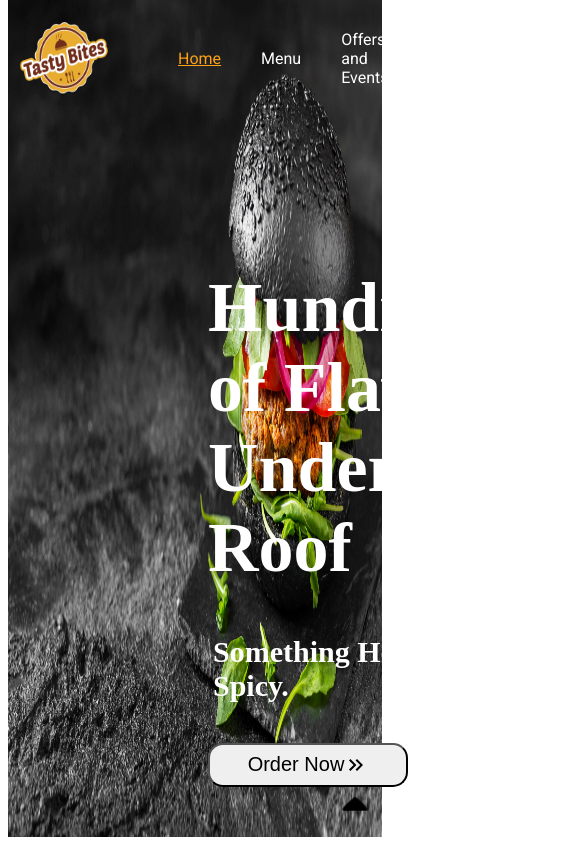
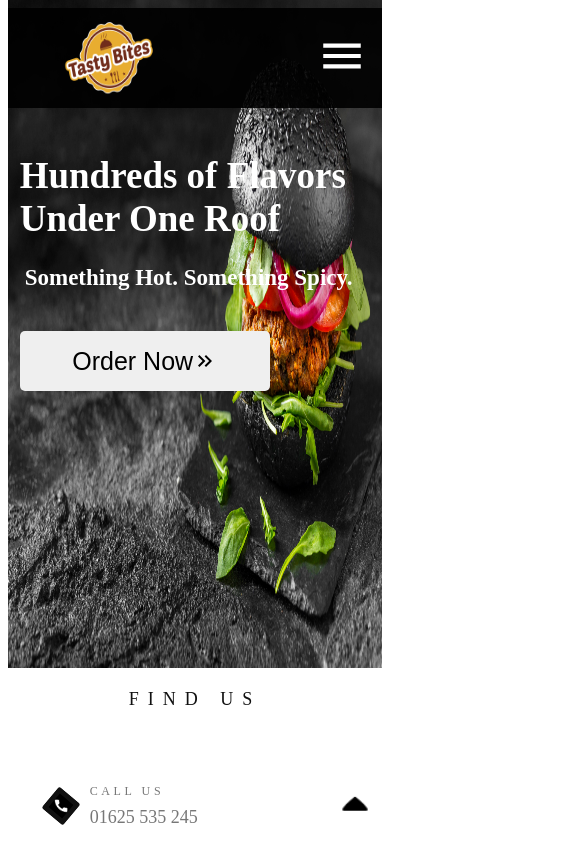
Before and after one commit to vickypoonia020/nextjs-node, a Next.js app in the folder client/: page / in a window 390 px wide. Shown: the top 844 px of the page, 585 px wide, since content can reach past the window. Built offline with nearby package versions, Linux system fonts and the light colour scheme; a web font is replaced by a local one.

Commit message:
Responsiveness (#11)
* added header css

* Responsiveness

```diff
--- a/client/components/shared/Header.tsx
+++ b/client/components/shared/Header.tsx
@@ -2,15 +2,20 @@ import React, { useState, useEffect } from "react";
 import Image from "next/image";
 import Link from "next/link";
 import { useRouter } from "next/router";
+import MenuIcon from "@mui/icons-material/Menu";
 
 const Header = () => {
   const router = useRouter();
   const [color, setColor] = useState(false);
+  const [showHamburger, setShowHamburger] = useState(false);
 
   // Change navbar color on scroll
   const changeColor = () => {
-    if (window.scrollY >= 100) {
+    const isSmallDevice = window.matchMedia("(max-width: 1023px)").matches;
+    if (window.scrollY >= 100 || isSmallDevice) {
       setColor(true);
+    } else if (!isSmallDevice) {
+      setShowHamburger(false);
     } else {
       setColor(false);
     }
@@ -18,22 +23,35 @@ const Header = () => {
   useEffect(() => {
     if (typeof window !== "undefined") {
       window.addEventListener("scroll", changeColor);
+      window.addEventListener("resize", changeColor);
       return () => {
         window.removeEventListener("scroll", changeColor);
+        window.removeEventListener("resize", changeColor);
       };
     }
   }, []);
+  useEffect(() => {
+    const body = document.body;
+
+    if (showHamburger) {
+      body.style.overflow = "hidden";
+    }
+    return () => {
+      body.style.overflow = "visible";
+    };
+  }, [showHamburger]);
 
   return (
     <div
       className={
         color || router.pathname !== "/" ? "header header-scroll-bg" : "header"
       }
+      style={{ borderBottom: showHamburger ? " 2px solid #fea116" : "" }}
     >
       <div className="left-section">
         <Image src="/images/logo.png" alt="Logo" height={110} width={110} />
       </div>
-      <div className="right-section">
+      <div className={showHamburger ? "medium-devices" : "right-section"}>
         <ul>
           <li>
             <Link href="/" className={router.pathname === "/" ? "active" : ""}>
@@ -77,6 +95,12 @@ const Header = () => {
           </li>
         </ul>
       </div>
+      <div
+        className="hamburger-icon"
+        onClick={() => setShowHamburger(!showHamburger)}
+      >
+        <MenuIcon />
+      </div>
     </div>
   );
 };
--- a/client/pages/index.tsx
+++ b/client/pages/index.tsx
@@ -4,7 +4,7 @@ import KeyboardDoubleArrowRightOutlinedIcon from "@mui/icons-material/KeyboardDo
 
 function index() {
   return (
-    <>
+    <div className="home">
       <div className="home-img">
         <img src="/images/bg-img2.jpg" alt="home-img.jpg" />
       </div>
@@ -14,14 +14,14 @@ function index() {
           <h3>Something Hot. Something Spicy.</h3>
         </div>
         <div className="order-btn-block">
-          <Link href="/order-now" style={{textDecoration:"none"}}>
+          <Link href="/order-now" style={{ textDecoration: "none" }}>
             <button className="btn-order-now">
               Order Now <KeyboardDoubleArrowRightOutlinedIcon />
             </button>
           </Link>
         </div>
       </div>
-    </>
+    </div>
   );
 }
 
--- a/client/styles/css/homepage.scss
+++ b/client/styles/css/homepage.scss
@@ -1,7 +1,12 @@
 @import url("https://fonts.googleapis.com/css2?family=Alfa+Slab+One&family=Anton&family=Bebas+Neue&family=Lobster&family=Merriweather&family=PT+Serif&family=Roboto&family=Rubik+Spray+Paint&family=Secular+One&family=Shrikhand&display=swap");
+@import "./mixin.scss";
+
+.home {
+  width: 100%;
   .home-img {
-  font-family: 'Roboto';
+    font-family: "Roboto";
     width: 100%;
+    max-width: 100vw;
     margin-top: -115px;
     img {
       width: 100%;
@@ -9,23 +14,44 @@
       height: 100vh;
       background-size: cover;
       background-attachment: fixed;
+      @include xsm {
+        height: 80vh;
+      }
+      @include sm {
+        height: 80vh;
+      }
     }
   }
   .home-text-block {
     width: 100%;
     max-width: 675px;
-  position: relative;
-  bottom: 570px;
+    position: absolute;
+    bottom: 180px;
     color: white;
-  margin: -50px auto auto 200px;
+    margin: auto auto auto 85px;
 
     h3 {
       margin: auto auto 40px 5px;
       font-size: 30px;
+      @include xsm {
+        font-size: 23px;
+      }
+      @include sm {
+        font-size: 33px;
+      }
+      @include md {
+        font-size: 43px;
+      }
     }
     h1 {
       font-size: 70px;
       font-weight: 800;
+      @include xsm {
+        font-size: 37px;
+      }
+      @include sm {
+        font-size: 60px;
+      }
     }
 
     .order-btn-block {
@@ -34,14 +60,29 @@
         display: flex;
         align-items: center;
         justify-content: center;
-      width: 200px;
+        width: 250px;
         padding: 8px 10px;
-      font-size: 20px;
-      border-radius: 15px;
+        font-size: 25px;
+        height: 60px;
+        border: none;
+        border-radius: 5px;
       }
       & :hover {
         cursor: pointer;
         background-color: #fbf5df;
+        border: none;
+      }
+    }
+    @include xsm {
+      margin: 30% auto 70% 3%;
+      max-width: 400px;
+    }
+    @include sm {
+      margin: 30% auto 50% 3%;
+      max-width: 480px;
+    }
+    @include md {
+      margin: 30% auto 15% 3%;
     }
   }
 }
--- a/client/styles/css/layout.scss
+++ b/client/styles/css/layout.scss
@@ -1,7 +1,8 @@
 @import url("https://fonts.googleapis.com/css2?family=Alfa+Slab+One&family=Anton&family=Bebas+Neue&family=Lobster&family=Merriweather&family=PT+Serif&family=Roboto&family=Rubik+Spray+Paint&family=Secular+One&family=Shrikhand&display=swap");
+@import "./mixin.scss";
 
 .header {
-  font-family: 'Roboto';
+  font-family: "Roboto";
   width: 100%;
   height: 100px;
   position: sticky;
@@ -35,6 +36,7 @@
           text-decoration: underline;
         }
       }
+    }
     .book-table-btn {
       font-weight: 600;
       text-transform: uppercase;
@@ -43,7 +45,7 @@
       border-radius: 3px;
       padding: 10px 25px;
       &:hover {
-          background-color: #F5761A;
+        background-color: #f5761a;
         cursor: pointer;
       }
       a {
@@ -53,10 +55,95 @@
         }
       }
     }
+    @include md_double {
+      display: none;
+    }
+  }
+  .medium-devices {
+    background-color: black;
+    display: flex;
+    flex-direction: column;
+    margin-top: 104px;
+    margin-left: -195px;
+    width: 100vw !important;
+    height: 100vh;
+    margin-right: -80px;
+    ul {
+      display: flex;
+      flex-direction: column;
+      li {
+        padding: 35px 20px;
+        list-style: none;
+        font-size: 35px;
+        a {
+          color: white;
+          text-decoration: none;
+          &:hover {
+            color: #fea116;
+            text-decoration: underline;
+          }
+        }
+        .active {
+          color: #fea116;
+          text-decoration: underline;
+        }
+        @include xsm {
+          font-size: 20px;
+          padding: 20px;
+        }
+      }
+    }
+    .book-table-btn {
+      text-transform: uppercase;
+      transition: 0.5s;
+      background-color: #fea116;
+      border-radius: 3px;
+      padding: 10px 40px;
+      width: 310px;
+      &:hover {
+        background-color: #f5761a;
+        cursor: pointer;
+      }
+      a {
+        margin-left: 20px;
+        &:hover {
+          color: white;
+          text-decoration: none;
+        }
+      }
+      @include xsm {
+        width: 190px;
+      }
+    }
+    @include xsm {
+      margin-top: 104px;
+      margin-left: -188px;
+      width: 100vw !important;
+      height: 71vh;
+      margin-right: -70px;
+    }
+    @include sm {
+      margin-top: 104px;
+      margin-left: -195px;
+      width: 100vw !important;
+      height: 71vh;
+      margin-right: -80px;
+    }
+  }
+  .hamburger-icon {
+    margin: auto 4% auto auto;
+    display: none;
+    color: white;
+    .MuiSvgIcon-root {
+      height: 50px !important;
+      width: 50px !important;
+    }
+    @include md_double {
+      display: block;
     }
   }
 }
 // header css to be applied  after scrolling header.
 .header-scroll-bg {
-background-color: rgba(0,0,0,.9);
+  background-color: rgba(0, 0, 0, 0.9);
 }
--- /dev/null
+++ b/client/styles/css/mixin.scss
@@ -0,0 +1,63 @@
+// Media query mixins
+
+// 1px to 640px
+@mixin xsm {
+  @media (min-width: 1px) and (max-width: 640px) {
+    @content;
+  }
+}
+
+// 641 to 767
+@mixin sm {
+  @media (min-width: 641px) and (max-width: 767px) {
+    @content;
+  }
+}
+
+// 1 to 1023
+@mixin md_double {
+  @media (min-width: 1px) and (max-width: 1023px) {
+    @content;
+  }
+}
+// 768 to 1023
+@mixin md {
+  @media (min-width: 768px) and (max-width: 1023px) {
+    @content;
+  }
+}
+
+// 940 to 1023
+@mixin md940_1023 {
+  @media (min-width: 940px) and (max-width: 1023px) {
+    @content;
+  }
+}
+
+// 1024 to 1120
+@mixin screen1024_1120 {
+  @media (min-width: 1024px) and (max-width: 1120px) {
+    @content;
+  }
+}
+
+// 1024 to 1240
+@mixin screen1024_1240 {
+  @media (min-width: 1024px) and (max-width: 1240px) {
+    @content;
+  }
+}
+
+// 1024 to 1279
+@mixin laptop1024_1279 {
+  @media (min-width: 1024px) and (max-width: 1279px) {
+    @content;
+  }
+}
+
+// 1280 to UP
+@mixin lg {
+  @media (min-width: 1280px) and (max-width: 1439px) {
+    @content;
+  }
+}
```
Also changed, not shown: client/styles/css/footer.module.scss (line endings or trailing spaces), 1 other file (tests, documents, lock files or other folders). Lines whose indentation alone changed are shown as unchanged.
